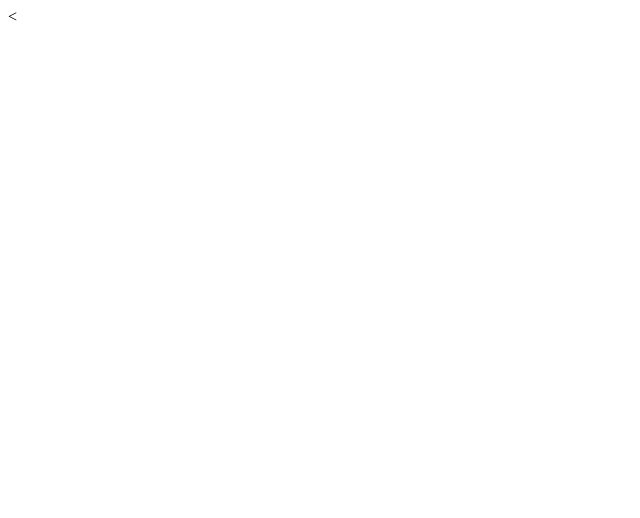
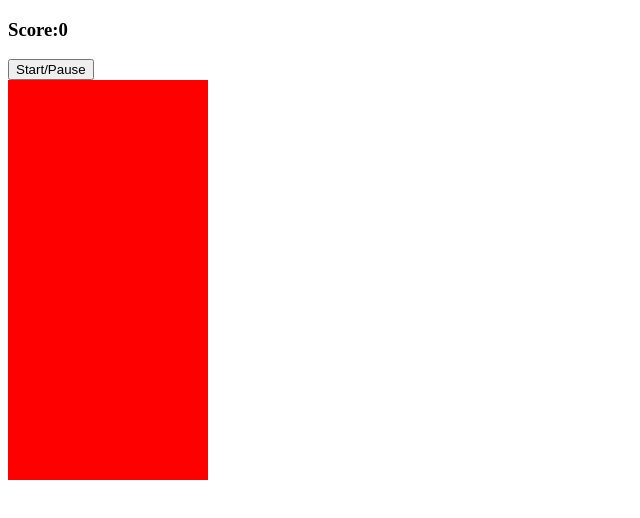
Before and after one commit to Cindy1229/Tetris, a plain HTML site: page index.html in a window 1280 px wide. Shown: the whole page, without its empty margins (0-640 px from the left). Drawn offline with Linux system fonts and the light colour scheme.

Commit message:
Second cpmmit

```diff
--- a/app.js
+++ b/app.js
@@ -0,0 +1,3 @@
+document.addEventListener('DOMContentLoaded',()=>{
+
+});
--- a/index.html
+++ b/index.html
@@ -1,10 +1,216 @@
-<!<!DOCTYPE html>
+<!DOCTYPE html>
 <html lang="en" dir="ltr">
   <head>
     <meta charset="utf-8">
-    <<title>My Tetris</title>
-  </<head>
+    <script src="app.js" charset="utf-8"></script>
+    <link rel="stylesheet" href="style.css"></link>
+    <title>My Tetris</title>
+  </head>
   <body>
+    <h3>Score:<span id="score">0</span></h3>
+    <button id="start-button">Start/Pause</button>
+    <div class="grid">
+      <div></div>
+      <div></div>
+      <div></div>
+      <div></div>
+      <div></div>
+      <div></div>
+      <div></div>
+      <div></div>
+      <div></div>
+      <div></div>
+      <div></div>
+      <div></div>
+      <div></div>
+      <div></div>
+      <div></div>
+      <div></div>
+      <div></div>
+      <div></div>
+      <div></div>
+      <div></div>
+      <div></div>
+      <div></div>
+      <div></div>
+      <div></div>
+      <div></div>
+      <div></div>
+      <div></div>
+      <div></div>
+      <div></div>
+      <div></div>
+      <div></div>
+      <div></div>
+      <div></div>
+      <div></div>
+      <div></div>
+      <div></div>
+      <div></div>
+      <div></div>
+      <div></div>
+      <div></div>
+      <div></div>
+      <div></div>
+      <div></div>
+      <div></div>
+      <div></div>
+      <div></div>
+      <div></div>
+      <div></div>
+      <div></div>
+      <div></div>
+      <div></div>
+      <div></div>
+      <div></div>
+      <div></div>
+      <div></div>
+      <div></div>
+      <div></div>
+      <div></div>
+      <div></div>
+      <div></div>
+      <div></div>
+      <div></div>
+      <div></div>
+      <div></div>
+      <div></div>
+      <div></div>
+      <div></div>
+      <div></div>
+      <div></div>
+      <div></div>
+      <div></div>
+      <div></div>
+      <div></div>
+      <div></div>
+      <div></div>
+      <div></div>
+      <div></div>
+      <div></div>
+      <div></div>
+      <div></div>
+      <div></div>
+      <div></div>
+      <div></div>
+      <div></div>
+      <div></div>
+      <div></div>
+      <div></div>
+      <div></div>
+      <div></div>
+      <div></div>
+      <div></div>
+      <div></div>
+      <div></div>
+      <div></div>
+      <div></div>
+      <div></div>
+      <div></div>
+      <div></div>
+      <div></div>
+      <div></div>
+      <div></div>
+      <div></div>
+      <div></div>
+      <div></div>
+      <div></div>
+      <div></div>
+      <div></div>
+      <div></div>
+      <div></div>
+      <div></div>
+      <div></div>
+      <div></div>
+      <div></div>
+      <div></div>
+      <div></div>
+      <div></div>
+      <div></div>
+      <div></div>
+      <div></div>
+      <div></div>
+      <div></div>
+      <div></div>
+      <div></div>
+      <div></div>
+      <div></div>
+      <div></div>
+      <div></div>
+      <div></div>
+      <div></div>
+      <div></div>
+      <div></div>
+      <div></div>
+      <div></div>
+      <div></div>
+      <div></div>
+      <div></div>
+      <div></div>
+      <div></div>
+      <div></div>
+      <div></div>
+      <div></div>
+      <div></div>
+      <div></div>
+      <div></div>
+      <div></div>
+      <div></div>
+      <div></div>
+      <div></div>
+      <div></div>
+      <div></div>
+      <div></div>
+      <div></div>
+      <div></div>
+      <div></div>
+      <div></div>
+      <div></div>
+      <div></div>
+      <div></div>
+      <div></div>
+      <div></div>
+      <div></div>
+      <div></div>
+      <div></div>
+      <div></div>
+      <div></div>
+      <div></div>
+      <div></div>
+      <div></div>
+      <div></div>
+      <div></div>
+      <div></div>
+      <div></div>
+      <div></div>
+      <div></div>
+      <div></div>
+      <div></div>
+      <div></div>
+      <div></div>
+      <div></div>
+      <div></div>
+      <div></div>
+      <div></div>
+      <div></div>
+      <div></div>
+      <div></div>
+      <div></div>
+      <div></div>
+      <div></div>
+      <div></div>
+      <div></div>
+      <div></div>
+      <div></div>
+      <div></div>
+      <div></div>
+      <div></div>
+      <div></div>
+      <div></div>
+      <div></div>
+      <div></div>
+      <div></div>
+    </div>
 
   </<body>
 </html>
--- a/style.css
+++ b/style.css
@@ -0,0 +1,14 @@
+.grid {
+  width:200px;
+  height:400px;
+  background-color: yellow;
+  display: flex;
+  flex-wrap: wrap;
+}
+
+.grid div {
+  height:20px;
+  width:20px;
+  background-color: red;
+
+}
```
